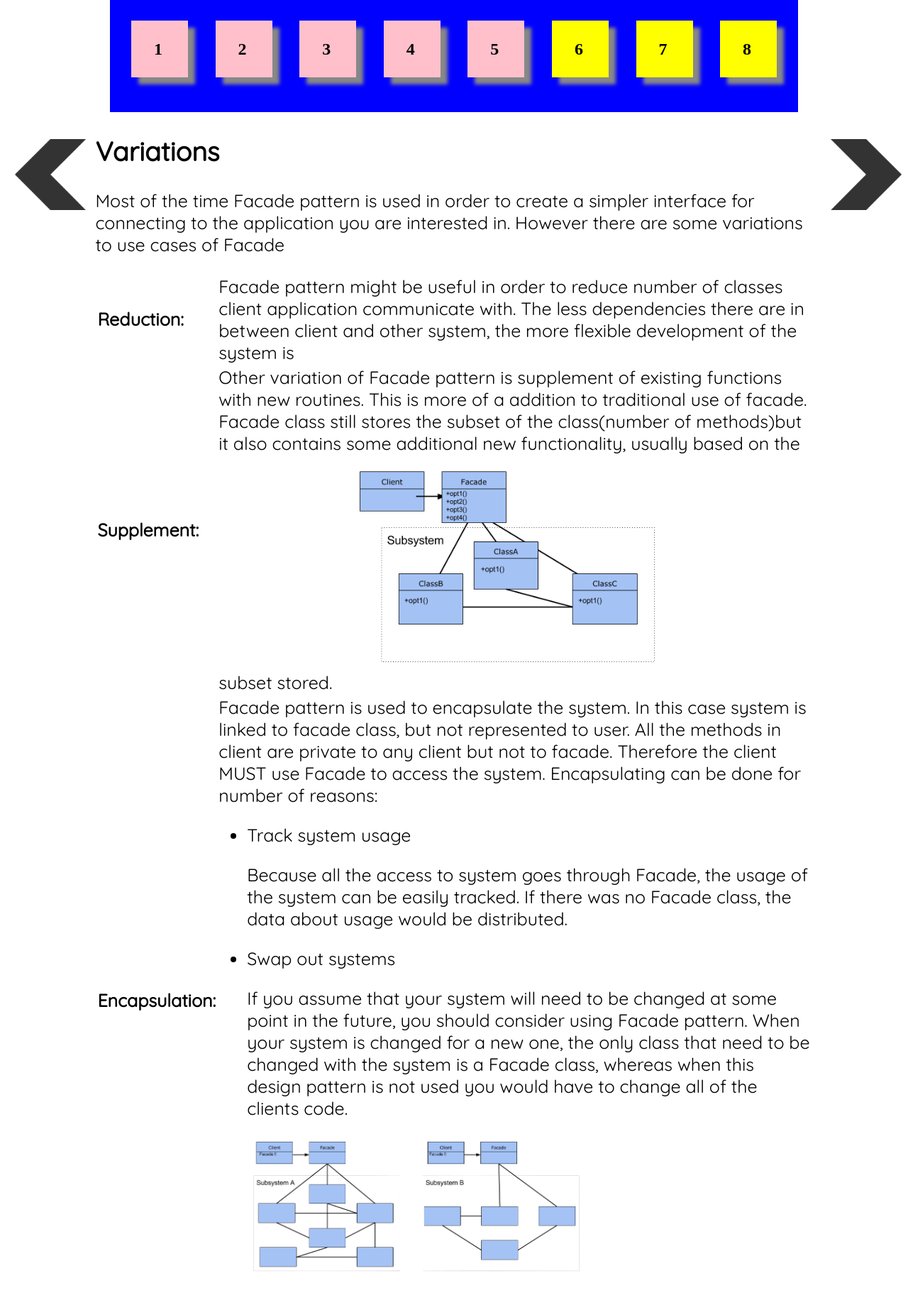
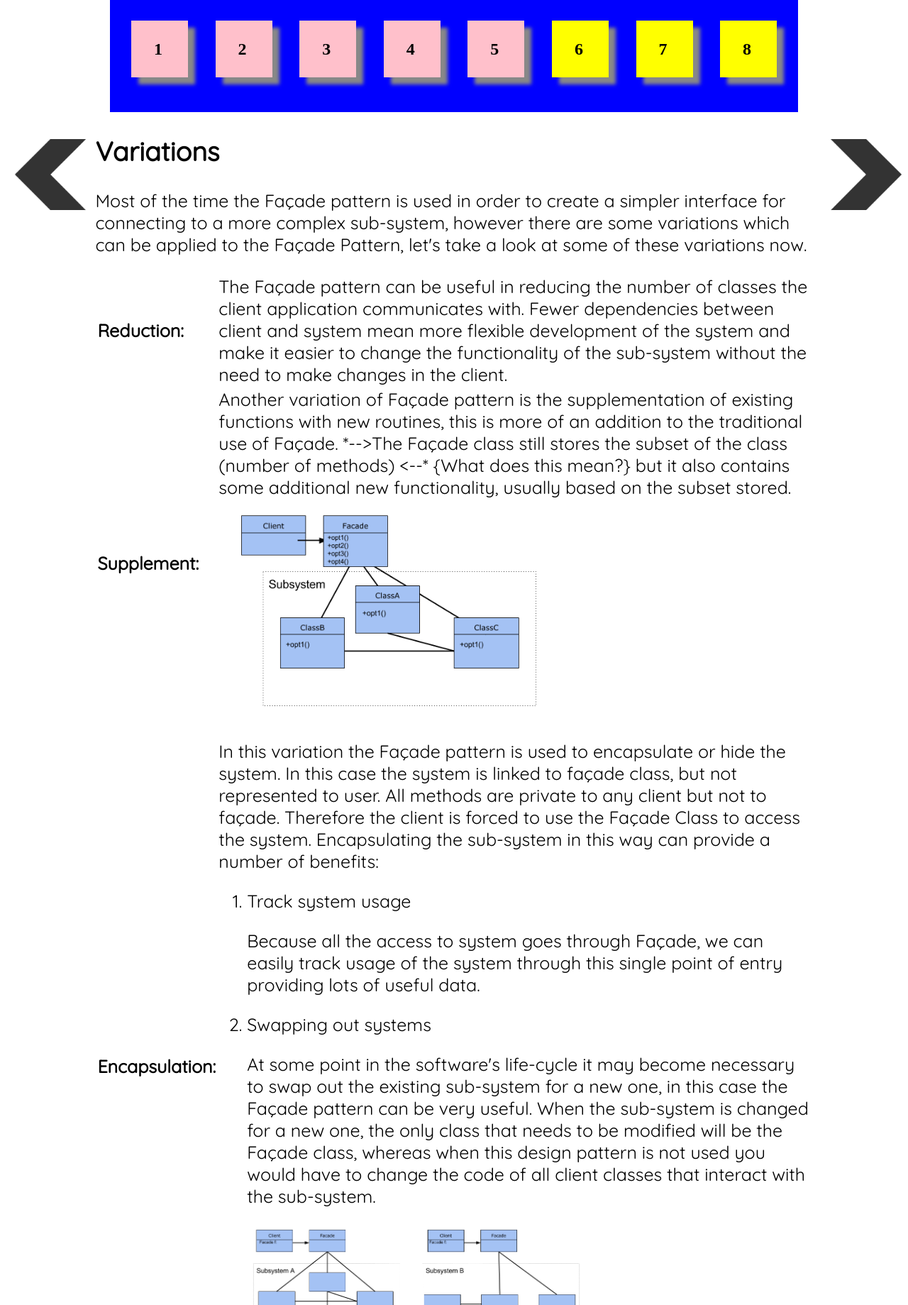
Before and after one commit to daveogle/Facade_Project, a PHP site: page /variations.php in a window 1280 px wide. Shown: the part 81-1920 px from the top of the page at 71% size. Run offline with PHP 8.4, Linux system fonts and the light colour scheme.

Commit message:
First proof-read of content, needs looking at again.

```diff
--- a/variations.php
+++ b/variations.php
@@ -4,61 +4,52 @@
 ?>
 <div class ="mainContent">
     <H2>Variations</H2>
-    <p>Most of the time Facade pattern is used in order to create a simpler interface for connecting to the application you are interested in.
-    However there are some variations to use cases of Facade</p>
+    <p>Most of the time the Façade pattern is used in order to create a simpler interface for connecting to a more complex sub-system,
+    however there are some variations which can be applied to the Façade Pattern, let's take a look at some of these variations now.</p>
 
-    <div class="table-wrapper">
+    <div class="table-wrapper" id="variationsTable">
         <table>
             <tr>
                 <td><strong> Reduction:</strong></td>
-                <td>Facade pattern might be useful in order to reduce number of classes client application communicate with. The less dependencies there are in between client and other system,
-                    the more flexible development of the system is </td>
+                <td>The Façade pattern can be useful in reducing the number of classes the client application communicates with. Fewer dependencies between client and system
+                    mean more flexible development of the system and make it easier to change the functionality of the sub-system without the need to make changes in the client.</td>
             </tr>
             <tr>
                 <td><strong> Supplement:</strong></td>
-                <td>Other variation of Facade pattern is supplement of existing functions with new routines. This is more of a addition to traditional use of facade.
-                    Facade class still stores the subset of the class(number of methods)but it also contains some additional new functionality, usually based on the subset stored.
+                <td>Another variation of Façade pattern is the supplementation of existing functions with new routines, this is more of an addition to the traditional use of Façade.
+                    *-->The Façade class still stores the subset of the class (number of methods) <--* {What does this mean?} but it also contains some additional new functionality, usually based on the subset stored.
                   <img src="Images/SupplementEx.png" alt="Suppliment Example" class="center" style="width: 60%; height: 60%; "/></td>
-
             </tr>
             <tr>
                 <td><strong> Encapsulation:</strong></td>
                 <td>
-                    Facade pattern is used to encapsulate the system. In this case system is linked to facade class, but not represented to user. All the methods in client are private to any client but not to facade.
-                    Therefore the client MUST use Facade to access the system.
-                    Encapsulating can be done for number of reasons:
-                    <ul>
+                    In this variation the Façade pattern is used to encapsulate or hide the system. In this case the system is linked to façade class, but not represented to user. All methods are private to any client but not to façade.
+                    Therefore the client is forced to use the Façade Class to access the system.
+                    Encapsulating the sub-system in this way can provide a number of benefits:
+                    <ol>
                     <li> Track system usage</li>
-                    <p>Because all the access to system goes through Facade, the usage of the system can be easily tracked. If there was no Facade class, the data about usage would be distributed.</p>
-                    </ul>
-                    <ul>
-                    <li> Swap out systems</li>
-                    <p>If you assume that your system will need to be changed at some point in the future, you should consider using Facade pattern. When your system is changed for a new one, the only class that need to be changed with the system is a Facade class,
-                        whereas when this design pattern is not used you would have to change all of the clients code. </p>
+                    <p>Because all the access to system goes through Façade, we can easily track usage of the system through this single point of entry providing lots of useful data.</p>
+                    <li> Swapping out systems</li>
+                    <p>At some point in the software's life-cycle it may become necessary to swap out the existing sub-system for a new one, in this case the Façade pattern can be very useful.
+                          When the sub-system is changed for a new one, the only class that needs to be modified will be the Façade class,
+                        whereas when this design pattern is not used you would have to change the code of all client classes that interact with the sub-system.</p>
                         <img src="Images/SystemSwapEx.png" alt="System Swap Example" class="center" style="width: 60%; height: 60%; "/>
-                    </ul>
+                    </ol>
                 </td>
-
             </tr>
             <tr>
                 <td><strong> Privacy:</strong></td>
-                <td> One of the main uses of facade pattern is hiding details that are not supposed to be revealed. Facade class only contains classes and variables that client can use hiding other ones.
-                As an example of use case: System has different clients that use system in different way. In this case to separate facade class are created for each client and contain only methods that this specific client can use.
-                It only makes sense if client communicate with the system using Facade class and does not have other way to access a system.
+                <td>One of the main uses of Façade pattern is hiding details that are not supposed to be revealed. Façade class only contains classes and variables that client can use, effectively hiding other ones.
+                Let's consider an an example of this use-case: Suppose a system has different clients that use system in different ways. In this case separate façade classes are created for each client and contain only the methods that each specific client can use.
+                It's clear to see that if each client can only communicate with the system using Façade class and does not have other way to access a system then we can easily limit access to the sub-system to only the functionality that is required by an individual client.
                 <img src="Images/PrivacyExample.png" alt="Privacy Example" class="center" style="width: 60%; height: 60%; "/>
             </td>
             </tr>
-
-
-
         </table>
-
 
  <h4>References</h4>
     <h6>BISHOP, J. et al. (2007) <i>C# 3.0 Design Patterns: Use the Power of C# 3.0 to Solve Real-World Problems</i> O'Reilly Media</h6>
     <h6>Best Practice Software Engineering (?) <i>Facade Pattern</i> [Online] http://best-practice-software-engineering.ifs.tuwien.ac.at/patterns/facade.html [Accessed: 1st March 2015]</h6>
-
-
 </div>
 <?php
 include("Include/footer.html");
```
Also changed, not shown: nbproject/private/private.xml (+2 -8 lines).
